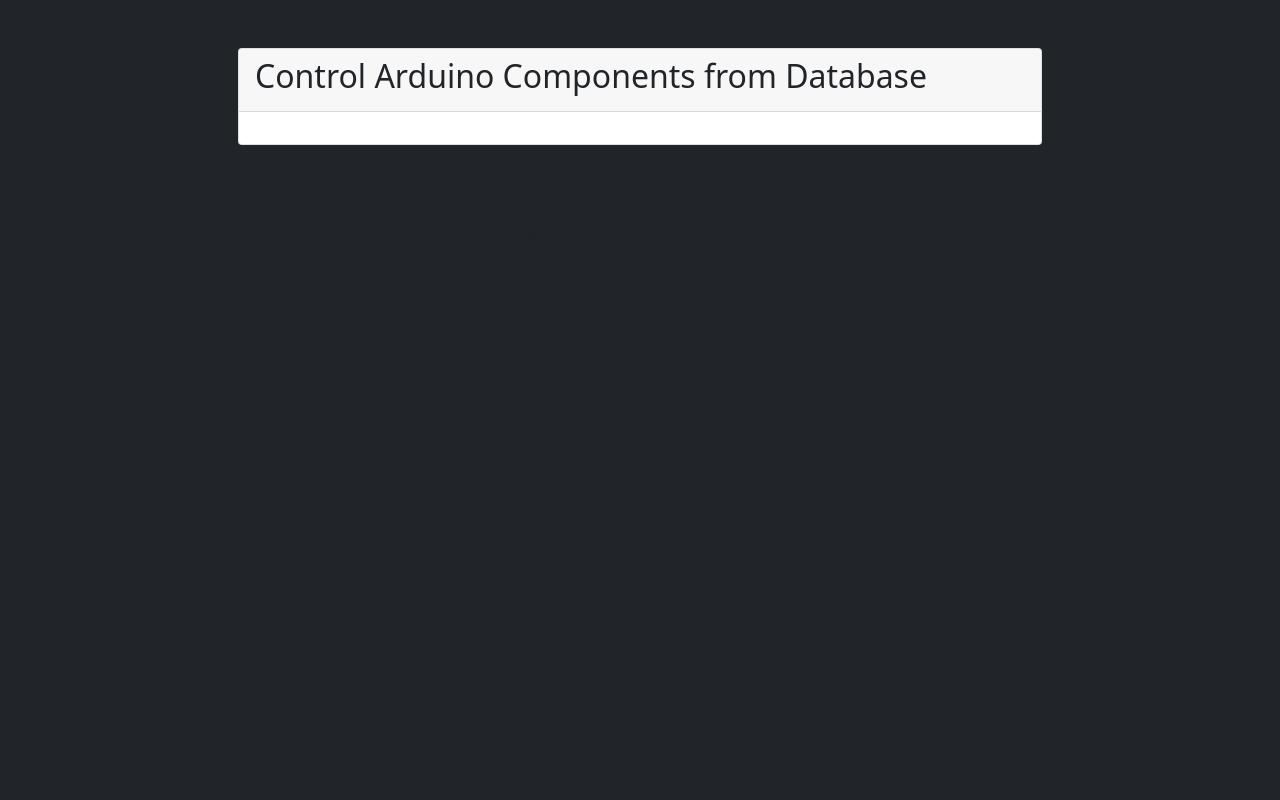
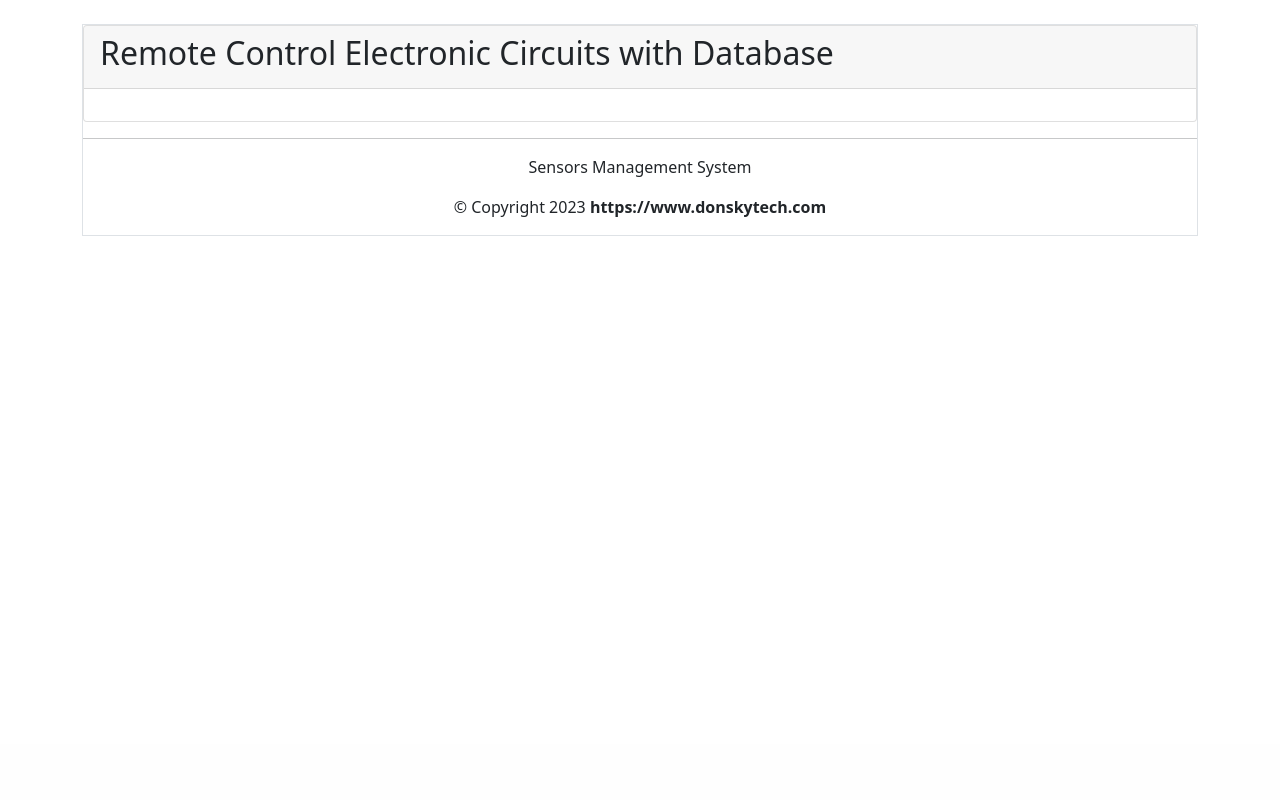
Before and after one commit to donskytech/python-flask-mongodb-projects, a Flask app: template rest-api-server-with-web-application/templates/home.html in a window 1280 px wide. Shown: the part 56-856 px from the top of the page. After the commit the page ends 292 px from the top, so only its background shows below. Run offline with Flask 2, Linux system fonts and the light colour scheme; the template is opened without the code that fills it, so the values that code supplies are empty; some libraries are stand-ins or nearby versions.

Commit message:
Fix layout

```diff
--- a/rest-api-server-with-web-application/app.py
+++ b/rest-api-server-with-web-application/app.py
@@ -16,9 +16,11 @@
 """
 Web Application
 """
+
+
 @app.route("/")
 def index():
-    sensors = list(db.sensors.find({}))
+    sensors = list(db.sensors.find({})) #.sort("sensor_id", 1))
     print(sensors)
     return render_template("home.html", sensors=sensors)
 
@@ -26,6 +28,8 @@
 """
 REST API Codes
 """
+
+
 @app.get("/api/sensors")
 def get_sensors():
     sensor_id = request.args.get("sensor_id")
--- a/rest-api-server-with-web-application/static/home.css
+++ b/rest-api-server-with-web-application/static/home.css
@@ -1,11 +1,5 @@
 .page-wrapper {
   min-height: 100vh;
-}
-.wrapper--w900 {
-  max-width: 900px;
-}
-.wrapper {
-  margin: 0 auto;
 }
 
 .form-labels {
@@ -16,7 +10,7 @@
   font-size: 1.5rem;
 }
 .relay-label {
-  font-size: 1.2rem;
+  font-size: 1.5rem;
 }
 
 .readings-icon,
--- a/rest-api-server-with-web-application/templates/home.html
+++ b/rest-api-server-with-web-application/templates/home.html
@@ -41,21 +41,16 @@
         </div>
       </div>
     </nav>
-    <div class="container-fluid bg-dark">
-      <div class="page-wrapper bg-dark p-t-100 p-b-50">
-        <div class="wrapper wrapper--w900 p-5">
+    <div class="container">
+      <div class="col-sm-12 col-xs-12 mt-4 border">
         <div class="card">
           <div class="card-header">
-              <h2>Control Arduino Components from Database</h2>
+            <h2>Remote Control Electronic Circuits with Database</h2>
           </div>
           <div class="card-body">
             {% for sensor in sensors %} {% if sensor.type == 'LED' %}
             <div class="row border-bottom p-2">
-                <div
-                  class="form-row col-6 text-end form-labels pe-5 text-nowrap"
-                >
-                  LED
-                </div>
+              <div class="form-row col-6 text-end form-labels pe-5">LED</div>
               <div class="col-6">
                 <div class="ms-4">
                   <div class="form-check form-switch">
@@ -71,20 +66,15 @@
             </div>
             {% elif sensor.type == 'RELAY' %}
             <div class="row border-bottom p-2">
-                <div
-                  class="form-row col-6 text-end form-labels pe-5 text-nowrap"
-                >
-                  Relay
-                </div>
+              <div class="form-row col-6 text-end form-labels pe-5">Relay</div>
               <div class="d-flex flex-column col-6">
                 {% for key, value in sensor["values"].items() %}
                 <div class="form-check form-switch ms-4">
                   <input class="form-check-input relay-switch" type="checkbox"
-                    id="relay-switch-{{key}}" data-key="{{key}}"
-                    data-objectid="{{ sensor._id }}" {% if value == "LOW" %}
-                    checked {% endif %} />
+                  id="relay-switch-{{key}}" data-key="{{key}}" data-objectid="{{
+                  sensor._id }}" {% if value == "LOW" %} checked {% endif %} />
                   <label
-                      class="form-check-label relay-label text-nowrap"
+                    class="form-check-label relay-label"
                     for="flexSwitchCheckDefault"
                     >{{key.capitalize()}}</label
                   >
@@ -94,9 +84,7 @@
             </div>
             {% elif sensor.type == 'DHT' %}
             <div class="row border-bottom p-2">
-                <div
-                  class="form-row col-6 text-end form-labels pe-5 text-nowrap"
-                >
+              <div class="form-row col-6 text-end form-labels pe-5 text-nowrap">
                 DHT22
               </div>
               <div class="d-flex flex-column col-6">
@@ -119,7 +107,6 @@
             {% endif %} {% endfor %}
           </div>
         </div>
-        </div>
 
         <footer>
           <hr />
```
Lines whose indentation alone changed are shown as unchanged.
